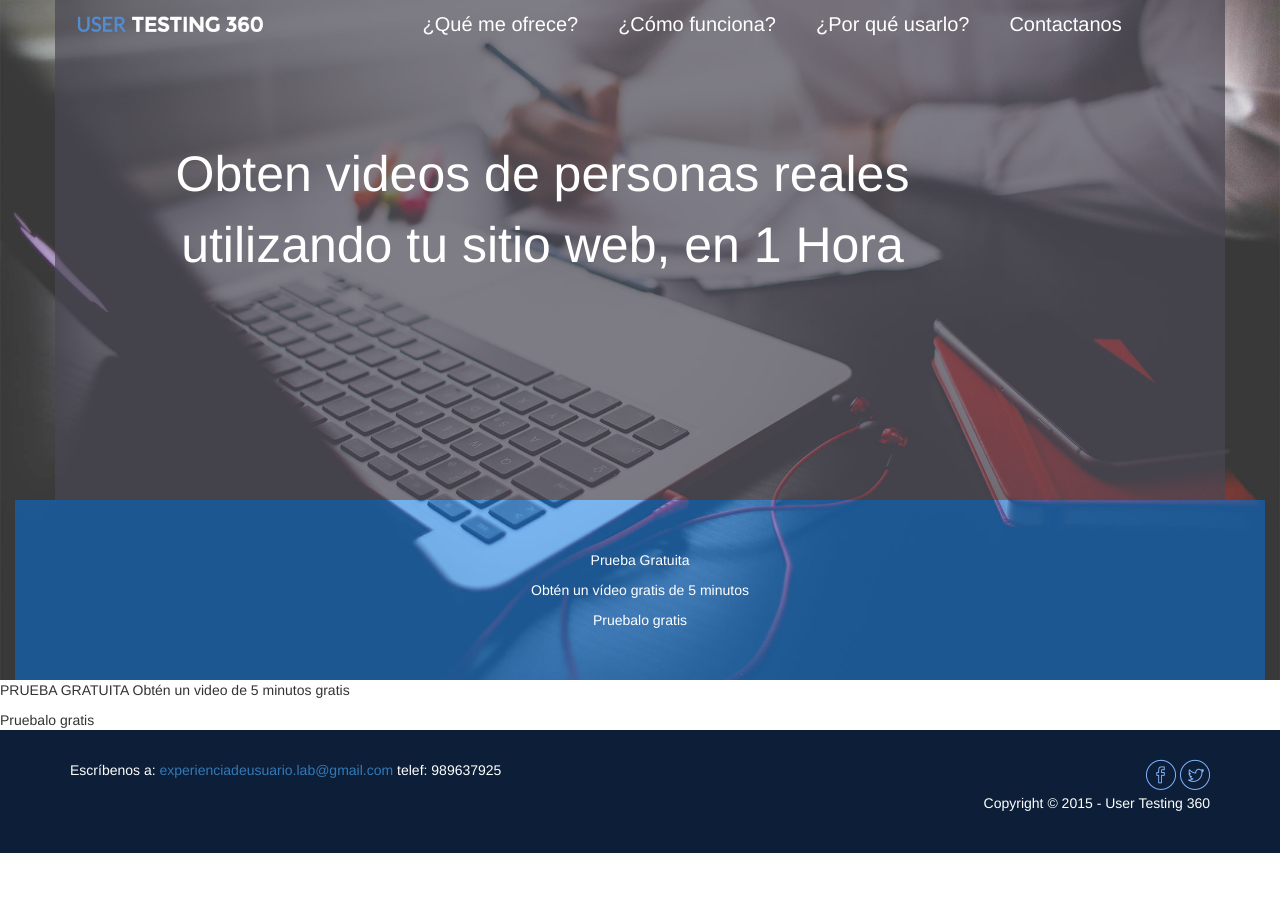
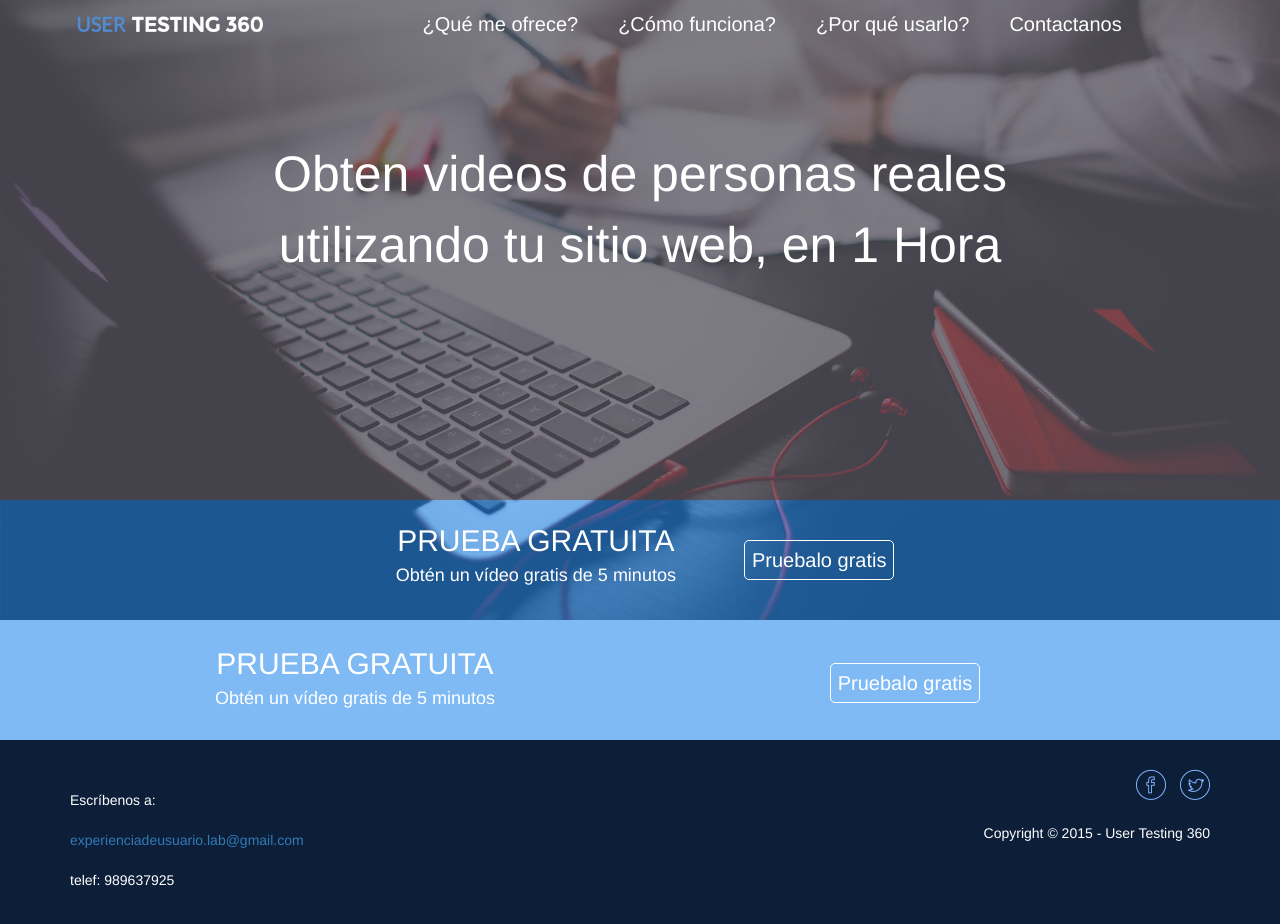
Before and after one commit to natuchasca/usertesting360, a plain HTML site: page index.html in a window 1280 px wide. Before the commit the page ends 853 px from the top, so only its background shows below. Drawn offline with Linux system fonts and the light colour scheme; files whose address does not match are found by name.

Commit message:
terminado estilo de header, footer y partes intermedias de prueba gratuita. Agregado contacto html y css

```diff
--- a/css/main.css
+++ b/css/main.css
@@ -1,4 +1,3 @@
-/* --- HEADER --- */
 .azul {
 	color: #81b5fd;
 }
@@ -20,18 +19,14 @@ header {
 	height: 100%;
 	min-height: 500px;
 	width: 100%;
+	text-align: center;
+	margin: 0 auto;
 }
 
 .logo-1 {
 	width: 200px;
 	height: auto;
 	padding-top: 10px;
-}
-
-header img {
-	width: 100%;
-	max-width: 1280px;
-	height: auto;
 }
 
 
@@ -43,7 +38,8 @@ li {
 }
 
 li:hover {
-
+	color: #81b5fd;
+	cursor: pointer;
 }
 
 .big {
@@ -55,18 +51,37 @@ li:hover {
 .prueba {
 	background-color: rgba(0, 118, 236, 0.5);
 	width: 100%;
-	padding: 50px 0;
-	padding-left: 0px;
-	padding-right: 0px;
+	height: 120px;
 	text-align: center;
+	margin: 0 auto;
+	font-size: 18px;
+	padding-top: 20px;
 }
 
-.prueba.col-md-12 {
-	padding-left: -15px;
-	padding-right: -15px;
+.prueba-gratuita {
+	white-space: pre-line;
 }
 
+.prueba-gratuita1 {
+	font-size: 30px;
+}
 
+.pruebalo {
+	width: 150px;
+	height: 40px;
+	border: 1px solid white;
+	font-size: 20px;
+	text-align: center;
+	padding-top: 5px;
+	margin-top: 20px;
+	border-radius: 5px;
+}
+
+.pruebalo:hover {
+	color: #81b5fd;
+	background-color: white;
+	cursor: pointer;
+}
 
 /* --- SERVICIOS --- */
 
@@ -81,6 +96,18 @@ li:hover {
 
 
 /* --- PRUEBA --- */
+.pruebagratuita {
+	background-color: rgba(0, 118, 236, 0.5);
+	width: 100%;
+	height: 120px;
+	text-align: center;
+	margin: 0 auto;
+	font-size: 18px;
+	padding-top: 23px;
+	color: white;
+}
+
+
 
 /* --- FOOTER --- */
 footer {
@@ -90,11 +117,22 @@ footer {
 }
 
 .espacio {
-	white-space: nowrap;
+	white-space: pre-line;
 }
 
-footer i {
+.iconredes {
 	font-size: 30px;
 	color: #81b5fd;
-	margin: 20px 0;
+	margin-left: 10px;
+
 }
+
+.iconredes:hover {
+	background-color: white;
+	border-radius: 30px;
+	cursor: pointer;
+}
+
+.copyright {
+	margin-top: 20px;
+}
--- a/index.html
+++ b/index.html
@@ -13,7 +13,8 @@
 	<body>
 		<!-- HEADER / Natucha-->
 		<header>
-			<div class="container back-opacity">
+			<div class="container-fluid back-opacity">
+				<div class="container">
 					<div class="row">
 						<div class="col-md-2">
 							<img src="image/user-r.png" class="logo-1">
@@ -30,19 +31,18 @@
 						</div>
 					</div>
 					<div class="row">
-					<div class="col-md-10">
+						<div class="col-md-offset-1 col-md-10">
 							<p class="big">Obten videos de personas reales utilizando tu sitio web, en 1 Hora</p>
 						</div>
 					</div>
 				</div>
-			<div class="container-fluid">
+			</div>
+			<div class="prueba container-fluid">
 				<div class="row">
 					<div class="col-md-12">
-						<div class="prueba">
-							<p>Prueba Gratuita</p>
-							<p>Obtén un vídeo gratis de 5 minutos</p>
-							<div class="pruebalo">Pruebalo gratis</div>
-						</div>
+						<p class="col-md-offset-3 col-md-4 prueba-gratuita"><span class="prueba-gratuita1">PRUEBA GRATUITA</span>
+						Obtén un vídeo gratis de 5 minutos</p>
+						<div class="col-md-offset-7 pruebalo">Pruebalo gratis</div>
 					</div>
 				</div>
 			</div>
@@ -57,23 +57,31 @@
 
 		<!-- PRUEBA / Natucha-->
 		<div class="pruebagratuita">
-			<p>PRUEBA GRATUITA
-			Obtén un video de 5 minutos gratis</p>
-			<div class="pruebalo">Pruebalo gratis</div>
+			<div class="container">
+				<div class="row">
+					<div class="col-md-12">
+						<p class="col-md-offset-1 col-md-4 prueba-gratuita"><span class="prueba-gratuita1">PRUEBA GRATUITA</span>
+						Obtén un vídeo gratis de 5 minutos</p>
+						<div class="col-md-offset-8 pruebalo">Pruebalo gratis</div>
+					</div>
+				</div>
+			</div>
 		</div>
 		<!-- FOOTER / Natucha-->
 		<footer>
 			<div class="container">
 				<div class="row">
-					<div class="col-md-6 text-left">
-						<p>Escríbenos a:
+					<div class="col-md-6 text-left espacio">
+						<p class="escribenos">Escríbenos a:
+
 						<a href="#">experienciadeusuario.lab@gmail.com</a>
+
 						telef: 989637925</p>
 					</div>
 					<div class="col-md-6 text-right">
-						<i class="icon-facebook"></i>
-						<i class="icon-twitter"></i>
-						<p>Copyright &#169; 2015 - User Testing 360</p>
+						<i class="iconredes icon-facebook"></i>
+						<i class="iconredes icon-twitter"></i>
+						<p class="copyright">Copyright &#169; 2015 - User Testing 360</p>
 					</div>
 				</div>
 			</div>
```
Also changed, not shown: contact.html (+34 -1 lines), css/contacto.css (added, +47 -0 lines). Lines whose indentation alone changed are shown as unchanged.
